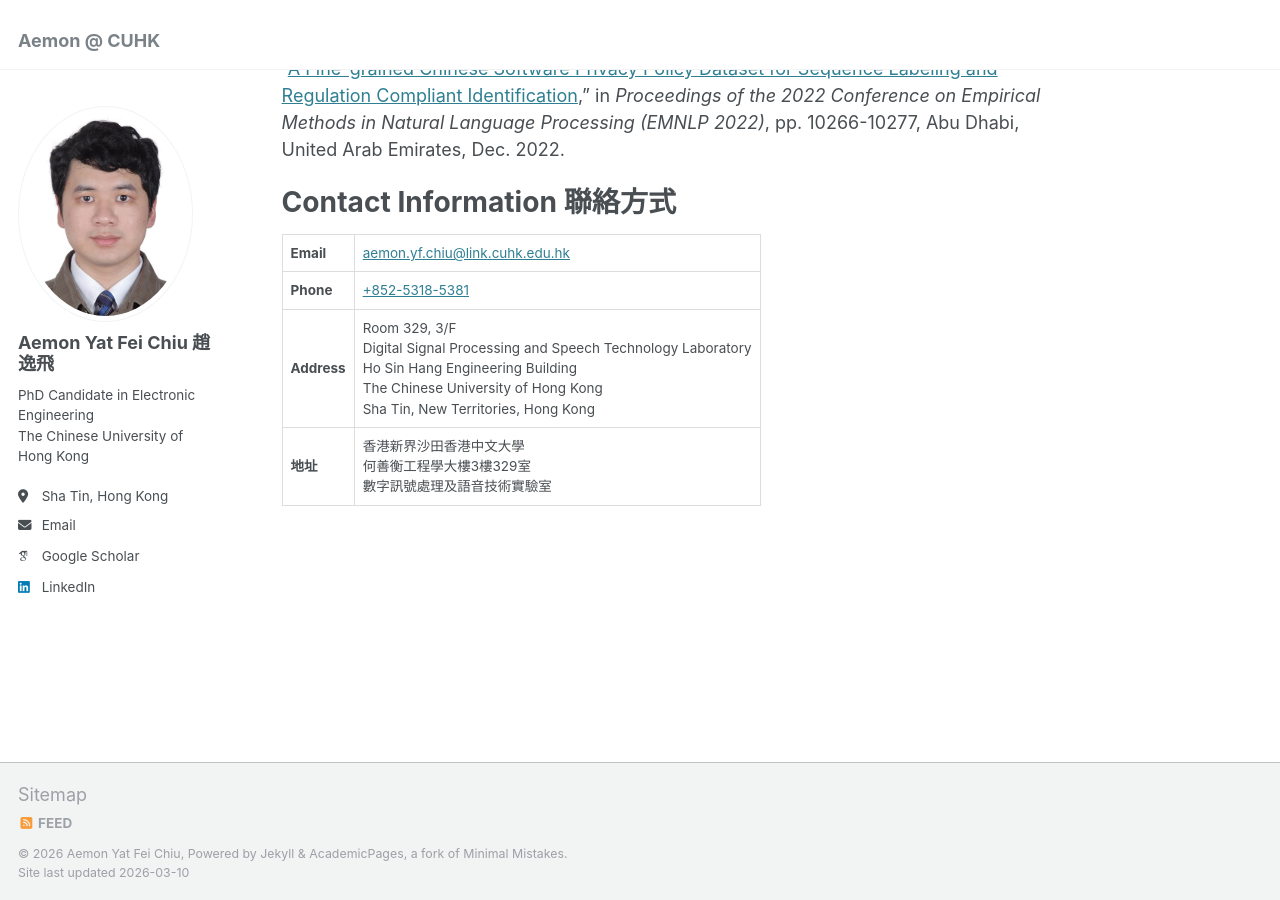
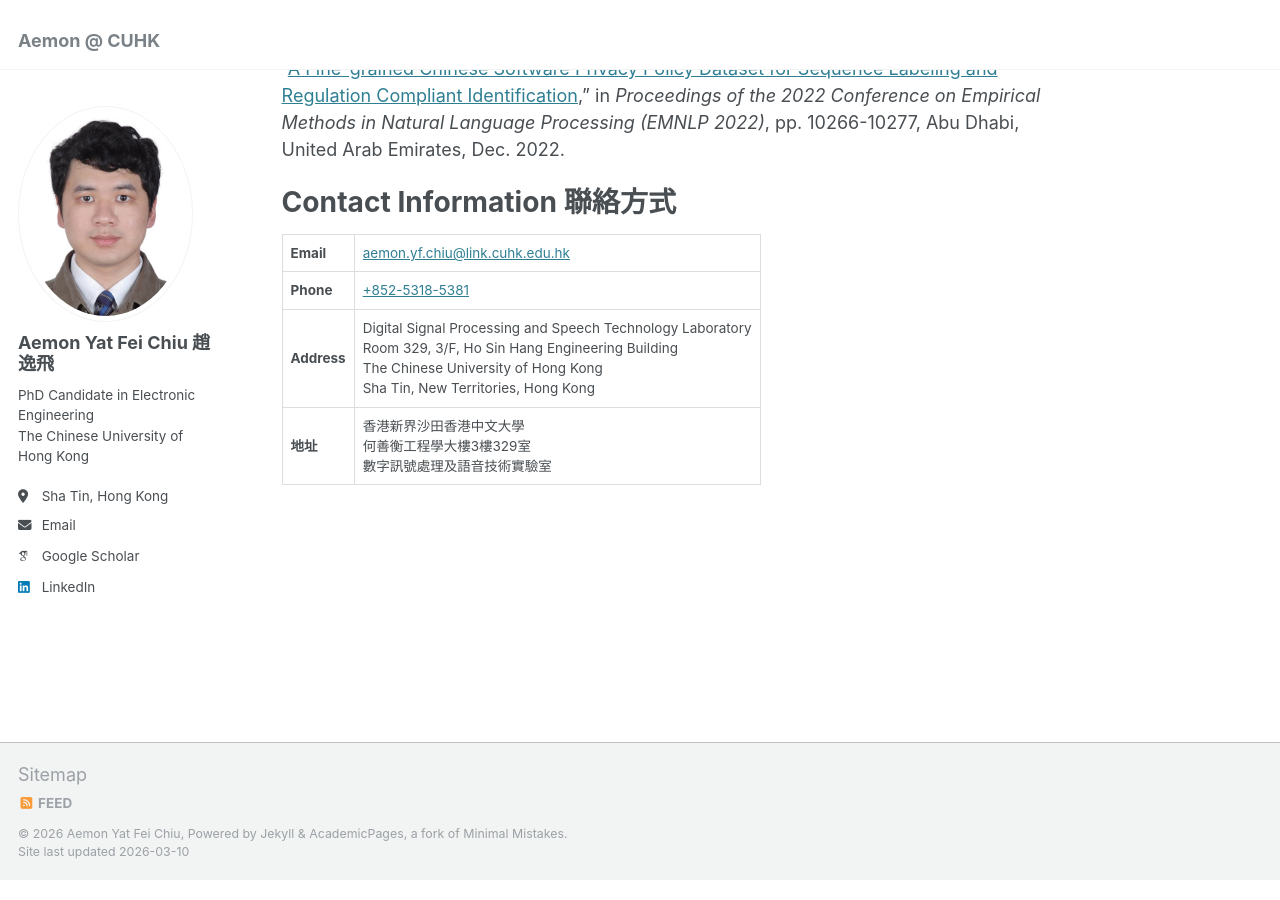
Before and after one commit to aemonyfchiu/aemonyfchiu.github.io, a Jekyll site: the page built from _pages/about.md, in a window 1280 px wide and 900 px high, scrolled down 1537 px. Built offline with Jekyll 4.4.1, drawn with Linux system fonts in a browser that asks for light colours; some web fonts are replaced; a script that is not in the unit is left out.

```diff
--- a/_pages/about.md
+++ b/_pages/about.md
@@ -56,7 +56,7 @@ Contact Information 聯絡方式
 
   <tr>
     <th>Address</th>
-    <td>Room 329, 3/F<br>Digital Signal Processing and Speech Technology Laboratory<br>Ho Sin Hang Engineering Building<br>The Chinese University of Hong Kong<br>Sha Tin, New Territories, Hong Kong</td>
+    <td>Digital Signal Processing and Speech Technology Laboratory<br>Room 329, 3/F, Ho Sin Hang Engineering Building<br>The Chinese University of Hong Kong<br>Sha Tin, New Territories, Hong Kong</td>
   </tr>
   <tr>
     <th>地址</th>
```
